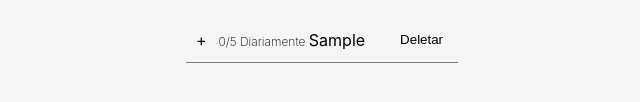
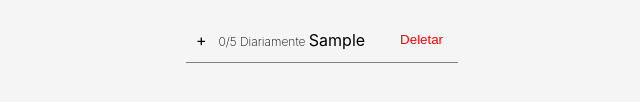
Before and after one commit to Juantkmendes/HabitTrackerProject, a website: page habit-tracker/index.html in a window 1280 px wide. Both pictures are taken after typing "Sample", "5" into the empty fields and a click on the input "+ Adicionar hábito". Shown: the part 468-570 px from the top of the page, 318-958 px from the left. Drawn offline with Linux system fonts and the light colour scheme.

Commit message:
Update style.css

```diff
--- a/habit-tracker/style.css
+++ b/habit-tracker/style.css
@@ -113,3 +113,7 @@ h2 {
   justify-content: space-evenly;
   flex-direction: row;
 }
+
+.delete {
+  color: red;
+}
```
